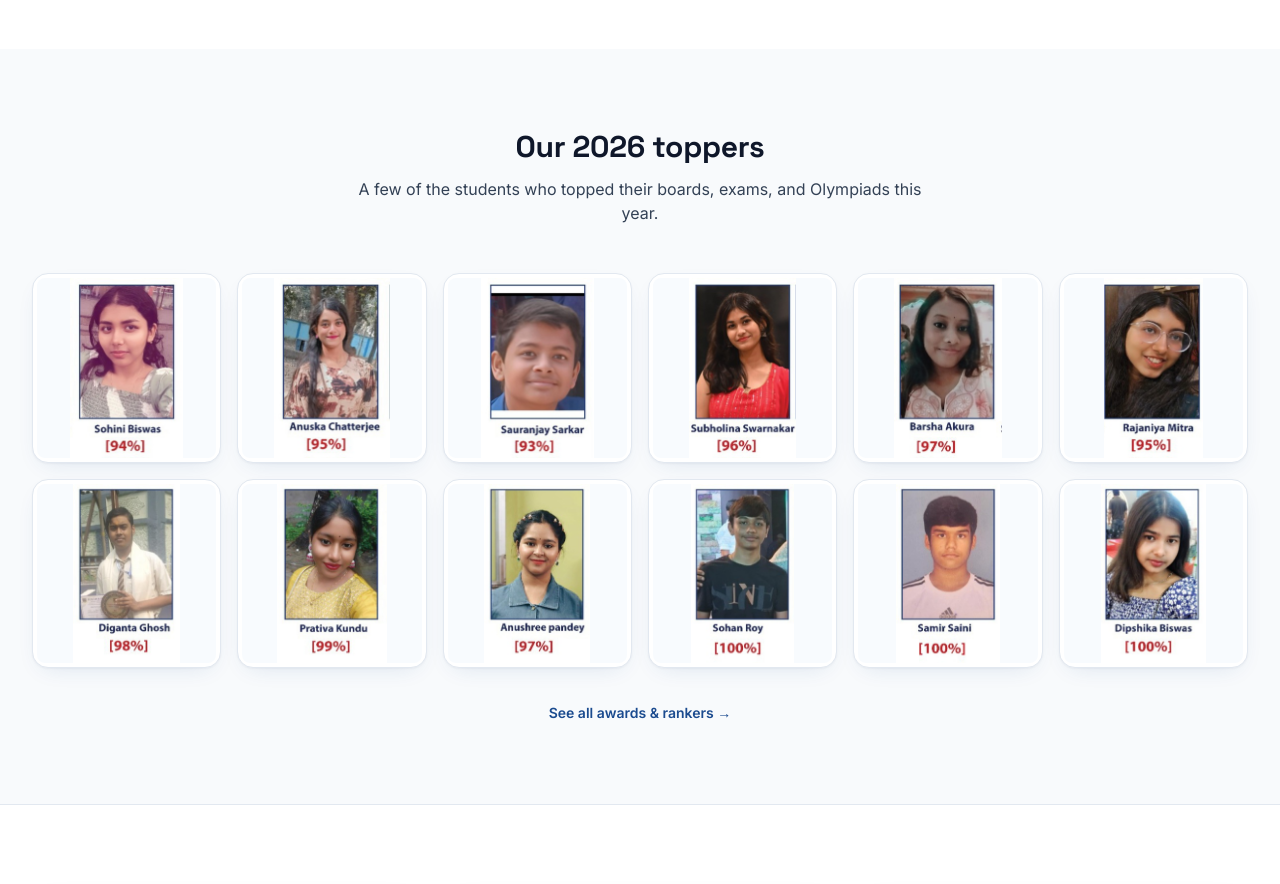
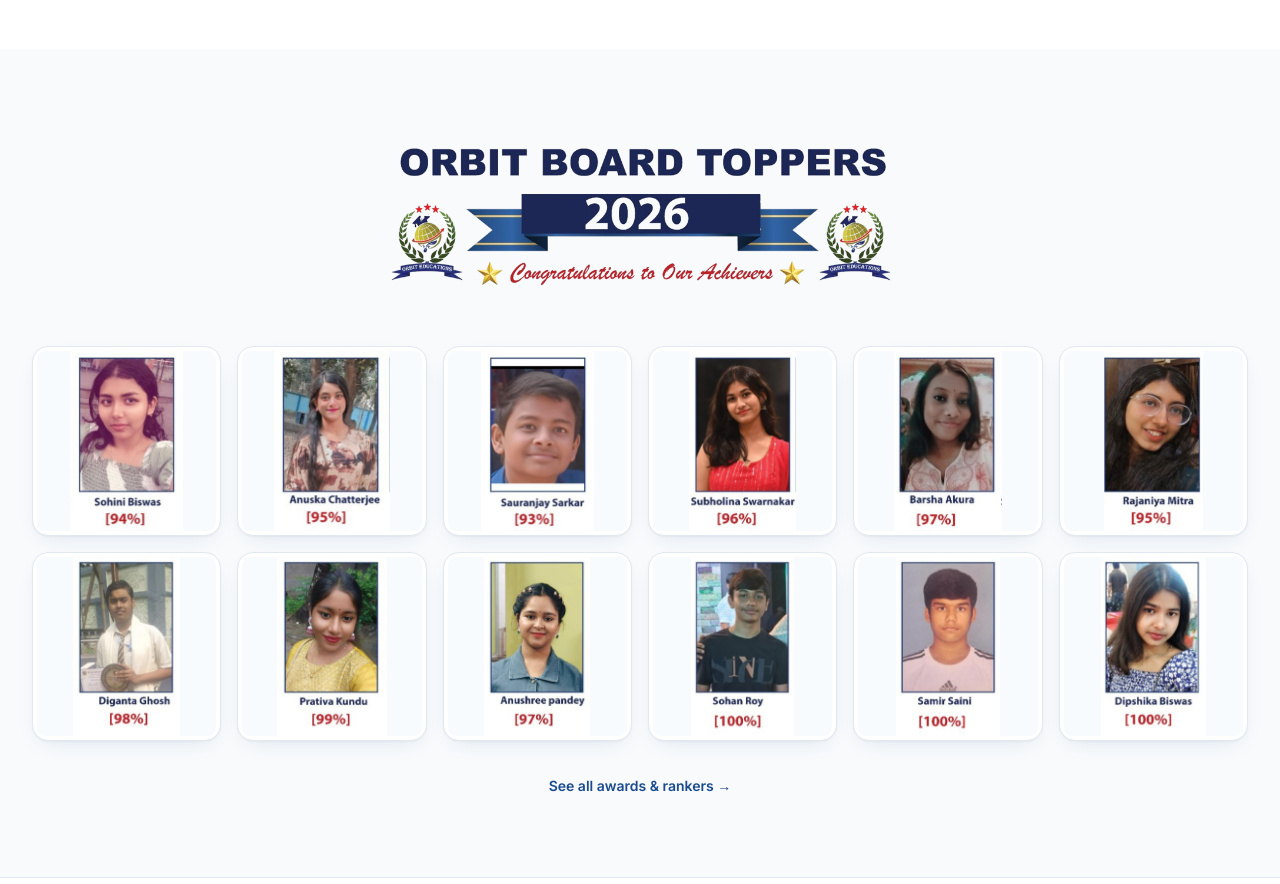
Before and after one commit to DEBTULYA2005/OrbitEducations, a React (Vite) app: page / in a window 1280 px wide. Shown: the part 1360-2244 px from the top of the page. Built offline with nearby package versions, Linux system fonts and the light colour scheme; no server answers.

Commit message:
add new image

```diff
--- a/src/pages/HomePage.jsx
+++ b/src/pages/HomePage.jsx
@@ -1,4 +1,5 @@
 import heroBg from '@/assets/images/hero-bg.jpg'
+import boardToppersBanner from '@/assets/images/board-toppers-banner.png'
 import { useState } from 'react'
 import { Link } from 'react-router-dom'
 import { useAuth } from '@/context/AuthContext'
@@ -210,30 +211,15 @@
         </div>
       </section>
 
-      {/* Enrollment form
-      <section className="py-20">
-        <div className="container-orbit grid grid-cols-1 gap-12 lg:grid-cols-5">
-          <div className="lg:col-span-2">
-            <h2 className="font-display text-3xl font-bold text-orbit-ink">Apply for a course</h2>
-            <p className="mt-3 text-orbit-ink-soft">
-              Tell us what you're aiming for. Our admissions team will guide you to the right
-              track — no account needed to apply.
-            </p>
-          </div>
-          <Card className="lg:col-span-3">
-            <EnrollmentForm />
-          </Card>
-        </div>
-      </section> */}
-
       {/* 2026 toppers */}
       <section className="py-20">
         <div className="container-orbit">
-          <div className="mx-auto max-w-xl text-center">
-            <h2 className="font-display text-3xl font-bold text-orbit-ink">Our 2026 toppers</h2>
-            <p className="mt-3 text-orbit-ink-soft">
-              A few of the students who topped their boards, exams, and Olympiads this year.
-            </p>
+          <div className="mx-auto max-w-2xl text-center">
+            <img
+              src={boardToppersBanner}
+              alt="Orbit Board Toppers 2026 — Congratulations to our achievers"
+              className="mx-auto w-full max-w-lg"
+            />
           </div>
 
           <div className="mt-12 grid grid-cols-3 gap-4 sm:grid-cols-5 md:grid-cols-6">
```
Also changed, not shown: src/assets/images/board-toppers-banner.png (added).
